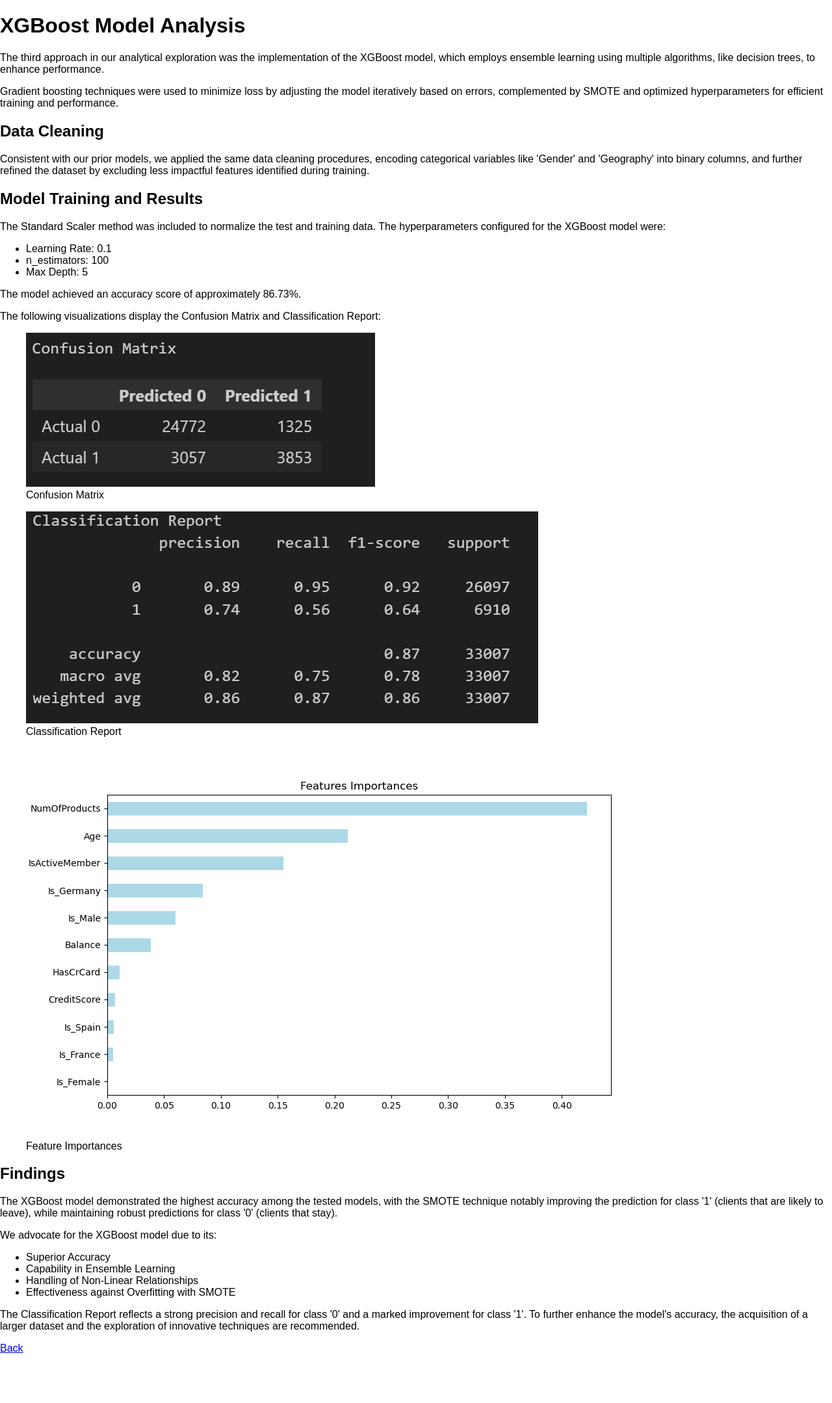
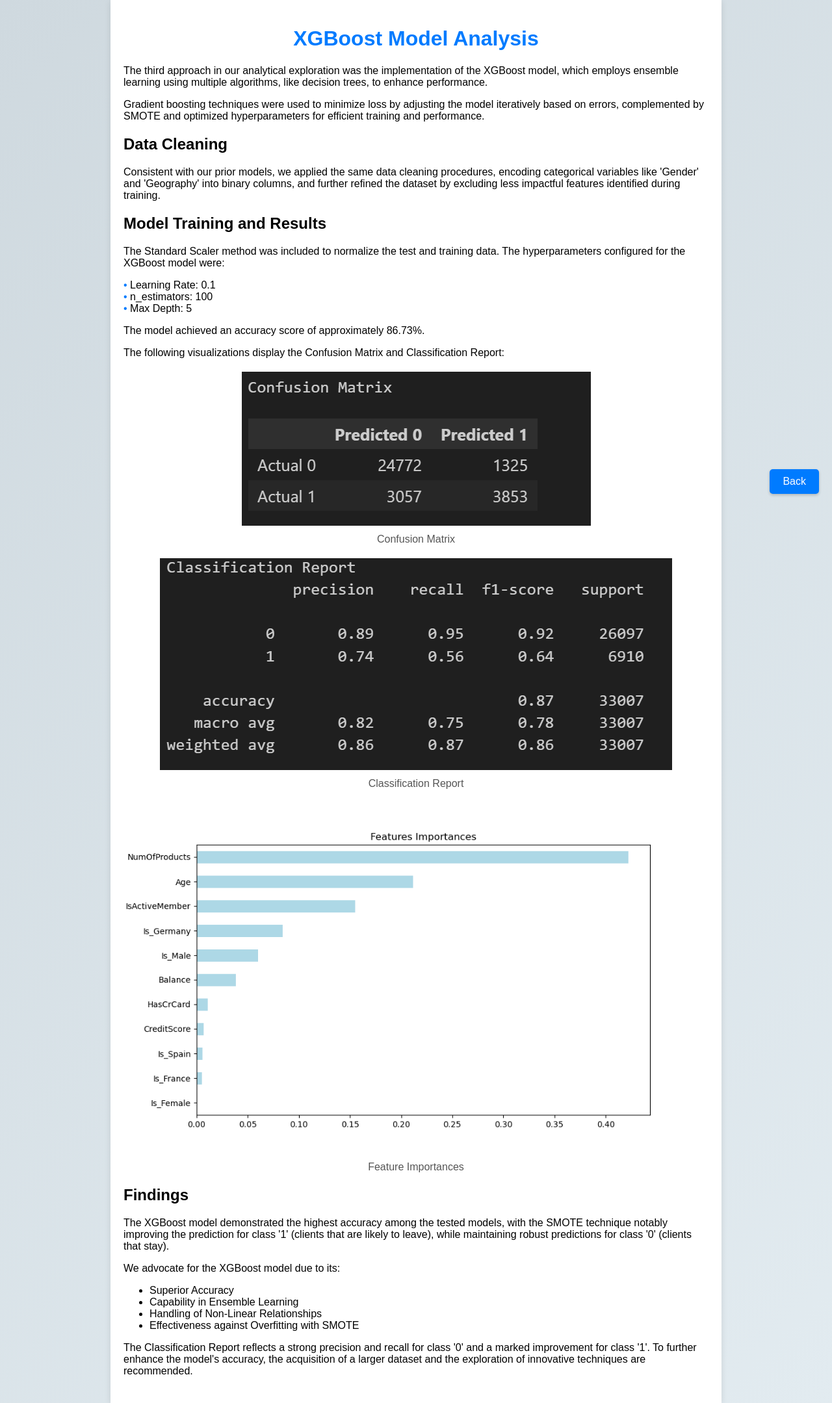
Before and after one commit to Talieh-Sh/Bank_Churn_Project, a Flask app: page /xgboost_model in a window 1280 px wide. Shown: the whole page at 65% size. Before the commit the page ends 2082 px from the top, so only its background shows below. Run offline with Flask 3, Linux system fonts and the light colour scheme; parts of the project's set-up code (start-up, migrations or seed data) failed here and were passed over.

Commit message:
Removing un necessary stylings and adding ml models related codes

```diff
--- a/static/css/style.css
+++ b/static/css/style.css
@@ -2,59 +2,7 @@ body, html {
     margin: 0;
     padding: 0;
     font-family: Arial, sans-serif;
-}
-
-#filter-box {
-    position: fixed;
-    height: 55px;
-    top: 0;
-    left: 0;
-    width: 100%;
-    background: #f8f9fa;
-    border-bottom: 1px solid #ccc;
-    padding: 10px 0;
-    box-shadow: 0 2px 4px rgba(0,0,0,0.1);
-    z-index: 1000;
-    display: flex;
-    justify-content: center;
-    gap: 10px;
-}
-#filter-form{
-    height: fit-content;
-    label{
-        margin-left: 10px;
-        display: inline-block; /* Display label and dropdown on the same line */
-        vertical-align: top; /* Align label to the top of the dropdown */
-        margin-right: 10px; /* Add some spacing between label and dropdown */
-
-    }
-    select{
-        margin-left: 10px;
-    }
-    button{
-        margin-left: 10px;
-    }
-}
-#geographyDropdown {
-    min-width: 200px;
-    width: 100%;
-}
-
-#charts-container {
-    display: flex;
-    flex-wrap: wrap;
-    justify-content: center;
-    padding-top: 60px; /* Adjust based on the height of the filter box */
-    gap: 20px;
-}
-
-.chart-box {
-    border: 1px solid #ccc;
-    box-shadow: 0 2px 4px rgba(0,0,0,0.05);
-    margin: 10px;
-    padding: 20px;
-    border-radius: 5px;
-    background: #ffffff;
+    background: linear-gradient(135deg, #cfd9df 0%, #e2ebf0 100%); /* Professional gradient background */
 }
 
 
@@ -76,3 +24,201 @@ body, html {
         width: 100%;
     }
 }
+
+
+.header {
+    text-align: center;
+    padding: 20px 0; /* Adjust as needed */
+    background-color: #f8f9fa; /* Light background for the header */
+    box-shadow: 0 2px 4px rgba(0,0,0,0.1); /* Subtle shadow for depth */
+}
+
+/* Navigation and Model Boxes Enhancements */
+nav ul {
+    list-style: none;
+    padding: 20px;
+    margin: 0;
+    text-align: center; /* Center navigation items */
+}
+
+nav ul li {
+    display: inline-block; /* Display navigation items in a row */
+    margin: 0 10px; /* Space out the navigation items */
+}
+
+nav ul li a {
+    text-decoration: none;
+    color: #fff; /* Light text color for contrast */
+    background-color: #007bff; /* Bright, professional blue */
+    padding: 10px 15px;
+    border-radius: 5px; /* Rounded corners */
+    box-shadow: 0 2px 4px rgba(0,0,0,0.2); /* Subtle shadow for depth */
+    transition: background-color 0.3s ease; /* Smooth transition for hover effect */
+}
+
+nav ul li a:hover {
+    background-color: #0056b3; /* Darker shade on hover */
+}
+
+/* Model Content Box */
+.chart-box {
+    border: 1px solid #ddd; /* Lighter border for a subtle edge */
+    box-shadow: 0 4px 8px rgba(0,0,0,0.1); /* Enhanced shadow for more depth */
+    margin: 20px auto; /* Center the boxes and add vertical spacing */
+    padding: 20px;
+    border-radius: 10px; /* Increased radius for softer corners */
+    background: #ffffff; /* White background to contrast with the page */
+    max-width: 80%; /* Limit width for better reading experience */
+    text-align: left; /* Align text to the left for content inside the boxes */
+}
+
+/* Back Link Styling */
+.back-link {
+    color: #007bff; /* Match link color to navigation */
+    background-color: transparent; /* No background for a cleaner look */
+    padding: 5px;
+    border: none; /* Remove border for a text-like appearance */
+    text-decoration: underline; /* Suggest clickability */
+}
+
+
+/* Style for home button */
+.home-button {
+    display: inline-block;
+    padding: 10px 15px;
+    background-color: #007bff;
+    color: #ffffff;
+    text-decoration: none;
+    border-radius: 5px;
+    box-shadow: 0 2px 4px rgba(0,0,0,0.2);
+    position: fixed; /* Make the home button fixed at the bottom */
+    right: 20px; /* Position from the right */
+    bottom: 20px; /* Position from the bottom */
+    transition: background-color 0.3s;
+}
+
+.home-button:hover {
+    background-color: #0056b3;
+}
+
+/* MM models styles as needed */
+.content-wrapper {
+    font-family: 'Arial', sans-serif;
+    max-width: 900px;
+    margin: auto;
+    padding: 20px;
+    background-color: #fff;
+    box-shadow: 0 2px 10px rgba(0,0,0,0.1);
+}
+
+header, section, footer {
+    margin-bottom: 20px;
+}
+
+header h1 {
+    text-align: center;
+    color: #007bff;
+}
+
+.parameters-list {
+    list-style: none;
+    padding-left: 0;
+}
+
+.parameters-list li::before {
+    content: '• ';
+    color: #007bff;
+}
+
+.results figure {
+    margin: 20px 0;
+    text-align: center;
+}
+
+.results img {
+    max-width: 100%;
+    height: auto;
+}
+
+.results figcaption {
+    margin-top: 8px;
+    color: #555;
+}
+
+footer .home-button {
+    display: block;
+    text-align: center;
+    margin: 20px auto;
+    padding: 10px 20px;
+    background-color: #007bff;
+    color: white;
+    border-radius: 5px;
+    text-decoration: none;
+    box-shadow: 0 2px 4px rgba(0,0,0,0.2);
+    transition: all 0.3s ease;
+}
+
+footer .home-button:hover {
+    background-color: #0056b3;
+}
+
+/* Add any additional global styles if necessary */
+
+
+pre {
+    background-color: #f7f7f7;
+    border: 1px solid #ddd;
+    border-left: 3px solid #f36d33;
+    color: #666;
+    page-break-inside: avoid;
+    font-family: monospace;
+    font-size: 15px;
+    line-height: 1.6;
+    margin-bottom: 1.6em;
+    max-width: 100%;
+    overflow: auto;
+    padding: 1em 1.5em;
+    display: block;
+    word-wrap: break-word;
+}
+
+
+
+/* additional global styles for ml html */
+
+.model-summary {
+    margin: 20px;
+    overflow-x: auto;
+}
+
+table {
+    width: 100%;
+    border-collapse: collapse;
+    margin-top: 20px;
+}
+
+th, td {
+    text-align: left;
+    padding: 8px;
+    border: 1px solid #ddd;
+}
+
+th {
+    background-color: #f4f4f4;
+}
+
+tr:nth-child(even) {
+    background-color: #f9f9f9;
+}
+
+
+.model-comparison-summary {
+    margin: 20px;
+    padding: 20px;
+    background-color: #f9f9f9;
+    border-radius: 8px;
+    box-shadow: 0 4px 6px rgba(0,0,0,0.1);
+    font-size: 1em;
+    line-height: 1.6;
+    color: #333;
+}
```
